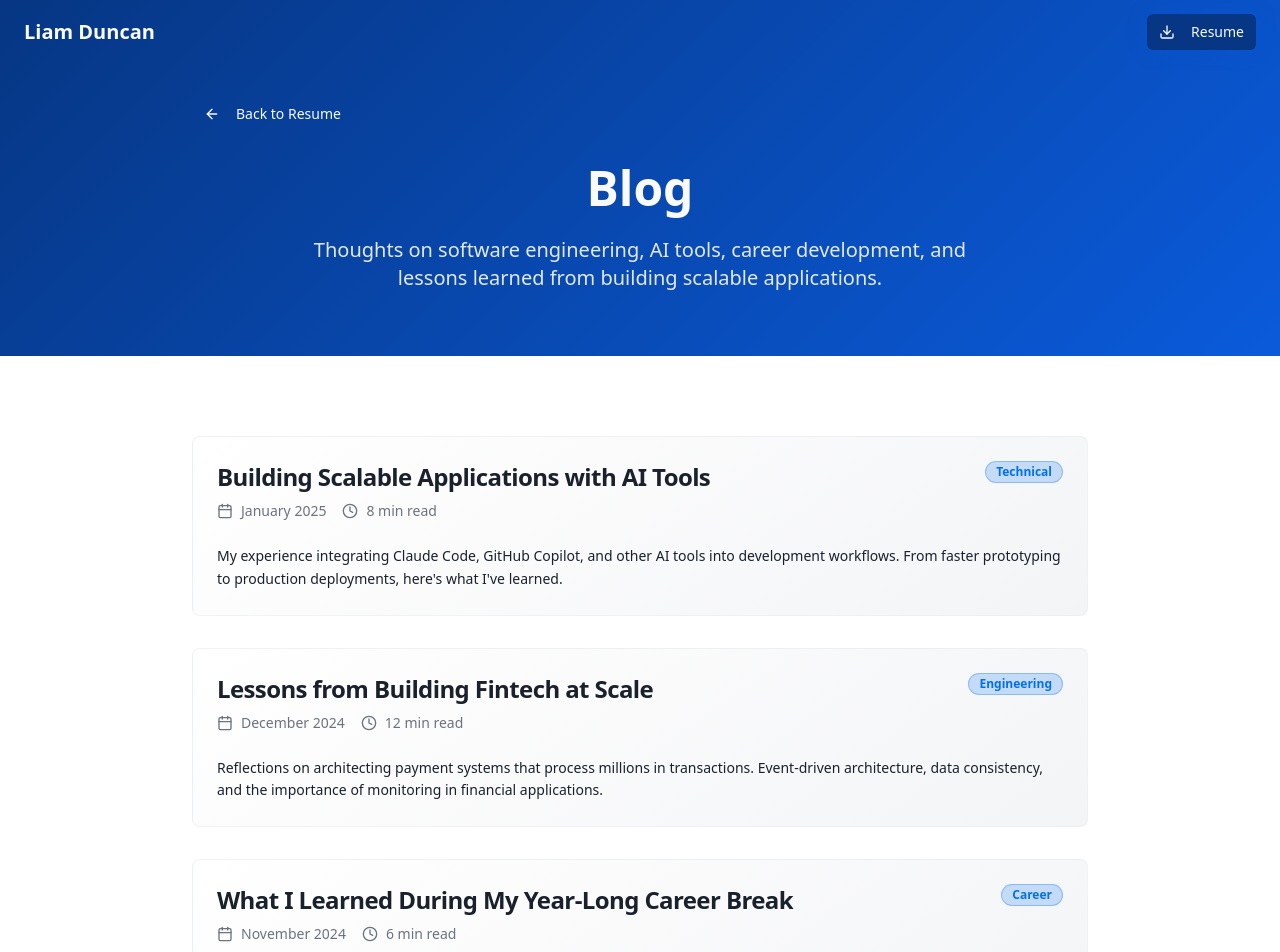
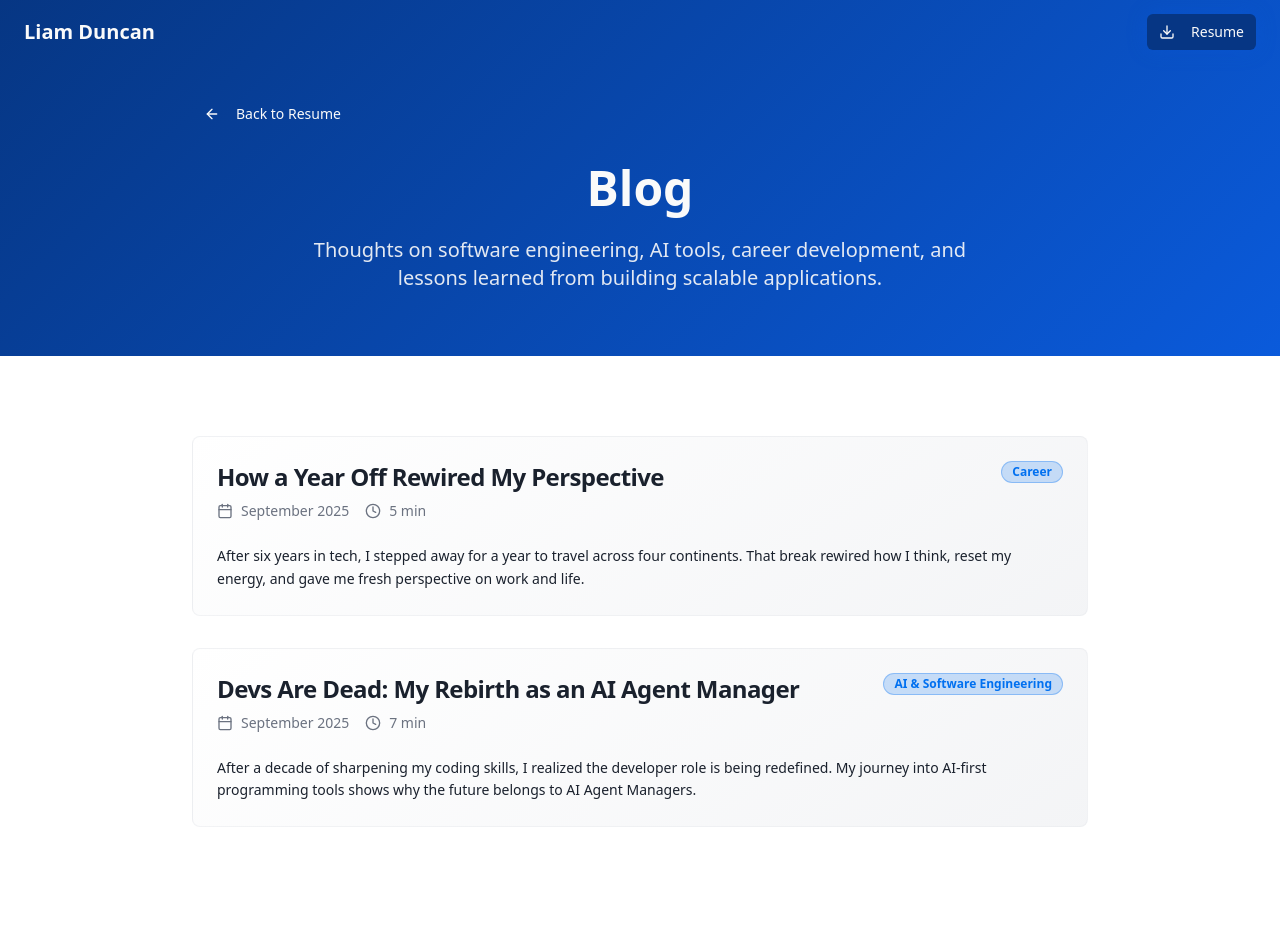
Before and after one commit to lmdncn/liam-duncan-development, a React (Vite) app: page /liam-duncan-resume/blog in a window 1280 px wide. Shown: the top 952 px of the page. After the commit the page ends 907 px from the top, so only its background shows below. Built offline with nearby package versions, Linux system fonts and the light colour scheme.

Commit message:
Feature: Displaying blog posts

```diff
--- /dev/null
+++ b/src/lib/blog.ts
@@ -0,0 +1,55 @@
+import { parseBlogPost, generateSlug, estimateReadingTime, BlogPost } from './markdown';
+
+// Use Vite's glob import to load all markdown files at build time
+const blogModules = import.meta.glob('../content/blog/*.md', {
+  query: '?raw',
+  import: 'default',
+  eager: true
+});
+
+// Parse all blog posts and sort by date (newest first)
+const allBlogPosts: BlogPost[] = Object.entries(blogModules)
+  .map(([path, content]) => {
+    const filename = path.split('/').pop() || '';
+    const slug = generateSlug(filename);
+    const parsedPost = parseBlogPost(content as string, slug);
+
+    // If readTime is not provided in frontmatter, estimate it
+    if (!parsedPost.readTime) {
+      parsedPost.readTime = estimateReadingTime(parsedPost.content);
+    }
+
+    return parsedPost;
+  })
+  .sort((a, b) => {
+    // Sort by date (newest first)
+    // Parse dates in format "September 2025" or "September 24, 2025"
+    const parseDate = (dateStr: string): Date => {
+      // Handle formats like "September 2025" and "September 24, 2025"
+      if (dateStr.includes(',')) {
+        return new Date(dateStr);
+      } else {
+        // For "September 2025" format, assume first of the month
+        return new Date(`${dateStr} 1`);
+      }
+    };
+
+    const dateA = parseDate(a.date);
+    const dateB = parseDate(b.date);
+    return dateB.getTime() - dateA.getTime();
+  });
+
+// Get all blog posts
+export const getAllBlogPosts = (): BlogPost[] => {
+  return allBlogPosts;
+};
+
+// Get a specific blog post by slug
+export const getBlogPostBySlug = (slug: string): BlogPost | undefined => {
+  return allBlogPosts.find(post => post.slug === slug);
+};
+
+// Get blog post slugs (useful for routing)
+export const getAllBlogSlugs = (): string[] => {
+  return allBlogPosts.map(post => post.slug);
+};
--- a/src/lib/markdown.ts
+++ b/src/lib/markdown.ts
@@ -1,4 +1,4 @@
-import matter from 'gray-matter';
+// Simple frontmatter parser to avoid Node.js dependencies
 
 export interface BlogPostMetadata {
   title: string;
@@ -13,16 +13,41 @@ export interface BlogPost extends BlogPostMetadata {
   content: string;
 }
 
+// Simple frontmatter parser
+const parseFrontmatter = (markdownContent: string) => {
+  const frontmatterRegex = /^---\r?\n([\s\S]*?)\r?\n---\r?\n([\s\S]*)$/;
+  const match = markdownContent.match(frontmatterRegex);
+
+  if (!match) {
+    return { data: {}, content: markdownContent };
+  }
+
+  const [, frontmatterText, content] = match;
+  const data: Record<string, string> = {};
+
+  // Parse YAML-like frontmatter
+  frontmatterText.split('\n').forEach(line => {
+    const colonIndex = line.indexOf(':');
+    if (colonIndex > 0) {
+      const key = line.substring(0, colonIndex).trim();
+      const value = line.substring(colonIndex + 1).trim().replace(/^["']|["']$/g, ''); // Remove quotes
+      data[key] = value;
+    }
+  });
+
+  return { data, content };
+};
+
 // This function will be used to dynamically import and parse markdown files
 export const parseBlogPost = (markdownContent: string, slug: string): BlogPost => {
-  const { data, content } = matter(markdownContent);
+  const { data, content } = parseFrontmatter(markdownContent);
 
   return {
     slug,
-    title: data.title,
-    date: data.date,
-    excerpt: data.excerpt,
-    category: data.category,
+    title: data.title || 'Untitled',
+    date: data.date || 'No date',
+    excerpt: data.excerpt || '',
+    category: data.category || 'Uncategorized',
     readTime: data.readTime,
     content
   };
--- a/src/pages/Blog.tsx
+++ b/src/pages/Blog.tsx
@@ -3,37 +3,11 @@ import BlogCard, { BlogPost } from "@/components/BlogCard";
 import { Button } from "@/components/ui/button";
 import { ArrowLeft } from "lucide-react";
 import { useNavigate } from "react-router-dom";
-
-// This will be replaced with dynamic loading from markdown files
-const SAMPLE_POSTS: BlogPost[] = [
-  {
-    slug: "building-with-ai-tools",
-    title: "Building Scalable Applications with AI Tools",
-    date: "January 2025",
-    excerpt: "My experience integrating Claude Code, GitHub Copilot, and other AI tools into development workflows. From faster prototyping to production deployments, here's what I've learned.",
-    category: "Technical",
-    readTime: "8 min read"
-  },
-  {
-    slug: "lessons-from-fintech",
-    title: "Lessons from Building Fintech at Scale",
-    date: "December 2024",
-    excerpt: "Reflections on architecting payment systems that process millions in transactions. Event-driven architecture, data consistency, and the importance of monitoring in financial applications.",
-    category: "Engineering",
-    readTime: "12 min read"
-  },
-  {
-    slug: "career-break-insights",
-    title: "What I Learned During My Year-Long Career Break",
-    date: "November 2024",
-    excerpt: "Taking time off to travel the world taught me more than just cultural insights. Here are the professional lessons I gained from stepping away from code.",
-    category: "Career",
-    readTime: "6 min read"
-  }
-];
+import { getAllBlogPosts } from "@/lib/blog";
 
 const Blog = () => {
   const navigate = useNavigate();
+  const blogPosts = getAllBlogPosts();
 
   return (
     <div className="min-h-screen bg-background">
@@ -71,7 +45,7 @@ const Blog = () => {
       <section className="py-20">
         <div className="container mx-auto px-6">
           <div className="max-w-4xl mx-auto space-y-8">
-            {SAMPLE_POSTS.map((post, index) => (
+            {blogPosts.map((post, index) => (
               <div
                 key={post.slug}
                 className="animate-fade-in"
--- a/src/pages/BlogPost.tsx
+++ b/src/pages/BlogPost.tsx
@@ -4,180 +4,16 @@ import { Badge } from "@/components/ui/badge";
 import { ArrowLeft, Calendar, Clock } from "lucide-react";
 import { useNavigate, useParams } from "react-router-dom";
 import ReactMarkdown from "react-markdown";
+import { getBlogPostBySlug } from "@/lib/blog";
 
-// Sample blog post content - this will be replaced with dynamic loading
-const SAMPLE_BLOG_CONTENT: Record<string, {
-  title: string;
-  date: string;
-  category: string;
-  readTime: string;
-  content: string;
-}> = {
-  "building-with-ai-tools": {
-    title: "Building Scalable Applications with AI Tools",
-    date: "January 2025",
-    category: "Technical",
-    readTime: "8 min read",
-    content: `
-# Building Scalable Applications with AI Tools
-
-The landscape of software development has been transformed by AI-powered tools. Over the past year, I've integrated various AI assistants into my workflow, and the productivity gains have been remarkable.
-
-## The Game Changers
-
-### Claude Code
-Claude Code has revolutionized how I approach complex refactoring tasks. The ability to understand entire codebases and suggest architectural improvements has saved countless hours of manual analysis.
-
-### GitHub Copilot
-For day-to-day coding, Copilot excels at:
-- Autocompleting repetitive patterns
-- Writing boilerplate code
-- Suggesting edge case handling
-
-## Real-World Impact
-
-At my recent role, I used these tools to:
-- Migrate a Django API to a more modular architecture
-- Build automated data pipelines with proper error handling
-- Optimize database queries that improved response times by 50%
-
-## Best Practices
-
-1. **Don't blindly accept suggestions** - Always review and understand the code
-2. **Use AI for exploration** - Great for discovering new patterns and approaches
-3. **Maintain code quality standards** - AI-generated code still needs proper testing
-
-## The Future
-
-As these tools continue improving, I see them becoming essential for:
-- Rapid prototyping
-- Legacy code modernization
-- Complex debugging sessions
-
-The key is learning to work *with* AI, not replacing human judgment but augmenting it.
-    `
-  },
-  "lessons-from-fintech": {
-    title: "Lessons from Building Fintech at Scale",
-    date: "December 2024",
-    category: "Engineering",
-    readTime: "12 min read",
-    content: `
-# Lessons from Building Fintech at Scale
-
-Working on banking infrastructure that processes millions in transactions taught me invaluable lessons about building reliable, secure systems.
-
-## Event-Driven Architecture
-
-One of the most important decisions was adopting event-driven architecture using Redis Streams. This allowed us to:
-
-- **Decouple services** for better maintainability
-- **Handle high throughput** without blocking operations
-- **Ensure data consistency** across distributed systems
-
-## The Importance of Monitoring
-
-In fintech, you can't debug issues in production like other applications. Every transaction matters, so we built comprehensive monitoring:
-
-- Real-time transaction tracking
-- Automated alerts for anomalies
-- Detailed audit trails for compliance
-
-## Security Considerations
-
-Handling financial data requires extreme care:
-- End-to-end encryption for all sensitive data
-- Multi-factor authentication for admin access
-- Regular security audits and penetration testing
-
-## Scaling Challenges
-
-As transaction volume grew, we faced several scaling challenges:
-
-### Database Performance
-- Implemented read replicas for reporting queries
-- Used connection pooling to handle concurrent requests
-- Optimized indexes for frequently accessed data
-
-### Service Communication
-- Moved from synchronous to asynchronous communication where possible
-- Implemented circuit breakers to handle service failures gracefully
-- Used message queues for reliable task processing
-
-## Key Takeaways
-
-1. **Plan for failure** - Every component will fail eventually
-2. **Monitor everything** - You can't fix what you can't measure
-3. **Security first** - Build security into every layer from day one
-4. **Test thoroughly** - Unit tests, integration tests, and chaos engineering
-
-Building fintech applications is challenging but rewarding. The lessons learned apply to any high-stakes, high-scale system.
-    `
-  },
-  "career-break-insights": {
-    title: "What I Learned During My Year-Long Career Break",
-    date: "November 2024",
-    category: "Career",
-    readTime: "6 min read",
-    content: `
-# What I Learned During My Year-Long Career Break
-
-Taking a year off to travel the world was one of the best decisions I've made for my career. Here's what I learned.
-
-## The Power of Perspective
-
-Stepping away from daily coding gave me a fresh perspective on:
-- Technology trends and their real-world impact
-- Different approaches to problem-solving across cultures
-- The importance of work-life balance
-
-## Technical Skills Don't Rust
-
-I was worried about falling behind, but I discovered:
-- Core engineering principles remain constant
-- New frameworks are easier to pick up with strong fundamentals
-- The industry moves slower than it seems day-to-day
-
-## Global Technology Landscape
-
-Traveling through different countries showed me:
-- How mobile-first development varies by region
-- Different approaches to digital payments and fintech
-- The global impact of major tech decisions
-
-## Personal Growth
-
-The break taught me:
-- **Patience** - Not everything needs to be optimized immediately
-- **Communication** - Working with people from different backgrounds
-- **Adaptability** - Handling unexpected situations with grace
-
-## Coming Back Stronger
-
-Returning to work, I found myself:
-- More focused on meaningful projects
-- Better at prioritizing what really matters
-- Excited about new challenges and technologies
-
-## Advice for Others
-
-If you're considering a career break:
-
-1. **Plan financially** - Save enough to be comfortable
-2. **Stay curious** - Use the time to explore new interests
-3. **Document the journey** - The insights are valuable later
-4. **Don't overthink it** - Sometimes the best career move is stepping away
-
-The tech industry will always need good engineers. Taking time to grow as a person makes you a better professional too.
-    `
-  }
-};
 
 const BlogPost = () => {
   const navigate = useNavigate();
   const { slug } = useParams<{ slug: string }>();
 
-  if (!slug || !SAMPLE_BLOG_CONTENT[slug]) {
+  const post = slug ? getBlogPostBySlug(slug) : undefined;
+
+  if (!slug || !post) {
     return (
       <div className="min-h-screen bg-background">
         <Navigation />
@@ -196,7 +32,6 @@ const BlogPost = () => {
     );
   }
 
-  const post = SAMPLE_BLOG_CONTENT[slug];
 
   return (
     <div className="min-h-screen bg-background">
@@ -243,28 +78,68 @@ const BlogPost = () => {
       </section>
 
       {/* Blog Content */}
-      <section className="py-20">
+      <section className="py-16 bg-background">
         <div className="container mx-auto px-6">
           <div className="max-w-4xl mx-auto">
-            <div className="prose prose-lg prose-slate max-w-none">
+            {/* Article Content */}
+            <article className="prose prose-xl max-w-none">
               <ReactMarkdown
-                className="text-foreground leading-relaxed"
                 components={{
-                  h1: ({node, ...props}) => <h1 className="text-3xl font-bold mt-8 mb-4 text-foreground" {...props} />,
-                  h2: ({node, ...props}) => <h2 className="text-2xl font-bold mt-6 mb-3 text-foreground" {...props} />,
-                  h3: ({node, ...props}) => <h3 className="text-xl font-semibold mt-4 mb-2 text-foreground" {...props} />,
-                  p: ({node, ...props}) => <p className="mb-4 text-foreground leading-relaxed" {...props} />,
-                  ul: ({node, ...props}) => <ul className="mb-4 ml-6 space-y-2" {...props} />,
-                  ol: ({node, ...props}) => <ol className="mb-4 ml-6 space-y-2" {...props} />,
-                  li: ({node, ...props}) => <li className="text-foreground" {...props} />,
-                  strong: ({node, ...props}) => <strong className="font-semibold text-foreground" {...props} />,
-                  code: ({node, ...props}) => <code className="bg-secondary px-1 py-0.5 rounded text-sm font-mono" {...props} />,
-                  pre: ({node, ...props}) => <pre className="bg-secondary p-4 rounded-lg overflow-x-auto mb-4" {...props} />,
+                  h1: ({node, ...props}) => (
+                    <h1 className="text-4xl font-bold mt-12 mb-8 text-foreground leading-tight first:mt-0 border-b border-border/20 pb-4" {...props} />
+                  ),
+                  h2: ({node, ...props}) => (
+                    <h2 className="text-3xl font-bold mt-12 mb-6 text-foreground leading-tight" {...props} />
+                  ),
+                  h3: ({node, ...props}) => (
+                    <h3 className="text-2xl font-semibold mt-10 mb-5 text-foreground leading-tight" {...props} />
+                  ),
+                  p: ({node, ...props}) => (
+                    <p className="mb-6 text-foreground leading-relaxed text-lg font-light" {...props} />
+                  ),
+                  ul: ({node, ...props}) => (
+                    <ul className="mb-8 space-y-3 list-none" {...props} />
+                  ),
+                  ol: ({node, ...props}) => (
+                    <ol className="mb-8 ml-6 space-y-3 list-decimal" {...props} />
+                  ),
+                  li: ({node, ...props}) => (
+                    <li className="text-foreground leading-relaxed text-lg font-light relative pl-6 before:content-['—'] before:absolute before:left-0 before:text-primary before:font-normal" {...props} />
+                  ),
+                  strong: ({node, ...props}) => (
+                    <strong className="font-bold text-foreground" {...props} />
+                  ),
+                  code: ({node, ...props}) => (
+                    <code className="bg-secondary/60 text-secondary-foreground px-2 py-1 rounded text-base font-mono" {...props} />
+                  ),
+                  pre: ({node, ...props}) => (
+                    <pre className="bg-secondary/30 p-6 rounded-lg overflow-x-auto mb-8 text-sm border-l-4 border-primary/30" {...props} />
+                  ),
+                  blockquote: ({node, ...props}) => (
+                    <blockquote className="border-l-4 border-primary/30 pl-8 py-4 italic text-foreground/80 my-8 text-xl font-light" {...props} />
+                  ),
                 }}
               >
                 {post.content}
               </ReactMarkdown>
-            </div>
+            </article>
+
+            {/* Article Footer */}
+            <footer className="mt-16 pt-8 border-t border-border/20">
+              <div className="flex items-center justify-between">
+                <div className="text-muted-foreground italic">
+                  Thanks for reading
+                </div>
+                <Button
+                  variant="ghost"
+                  onClick={() => navigate('/blog')}
+                  className="text-primary hover:bg-primary/10 transition-colors"
+                >
+                  <ArrowLeft className="mr-2 h-4 w-4" />
+                  More Articles
+                </Button>
+              </div>
+            </footer>
           </div>
         </div>
       </section>
```
Also changed, not shown: src/content/blog/career-break-insights.md (+0 -3 lines), src/content/blog/devs-are-dead.md (+0 -3 lines).
